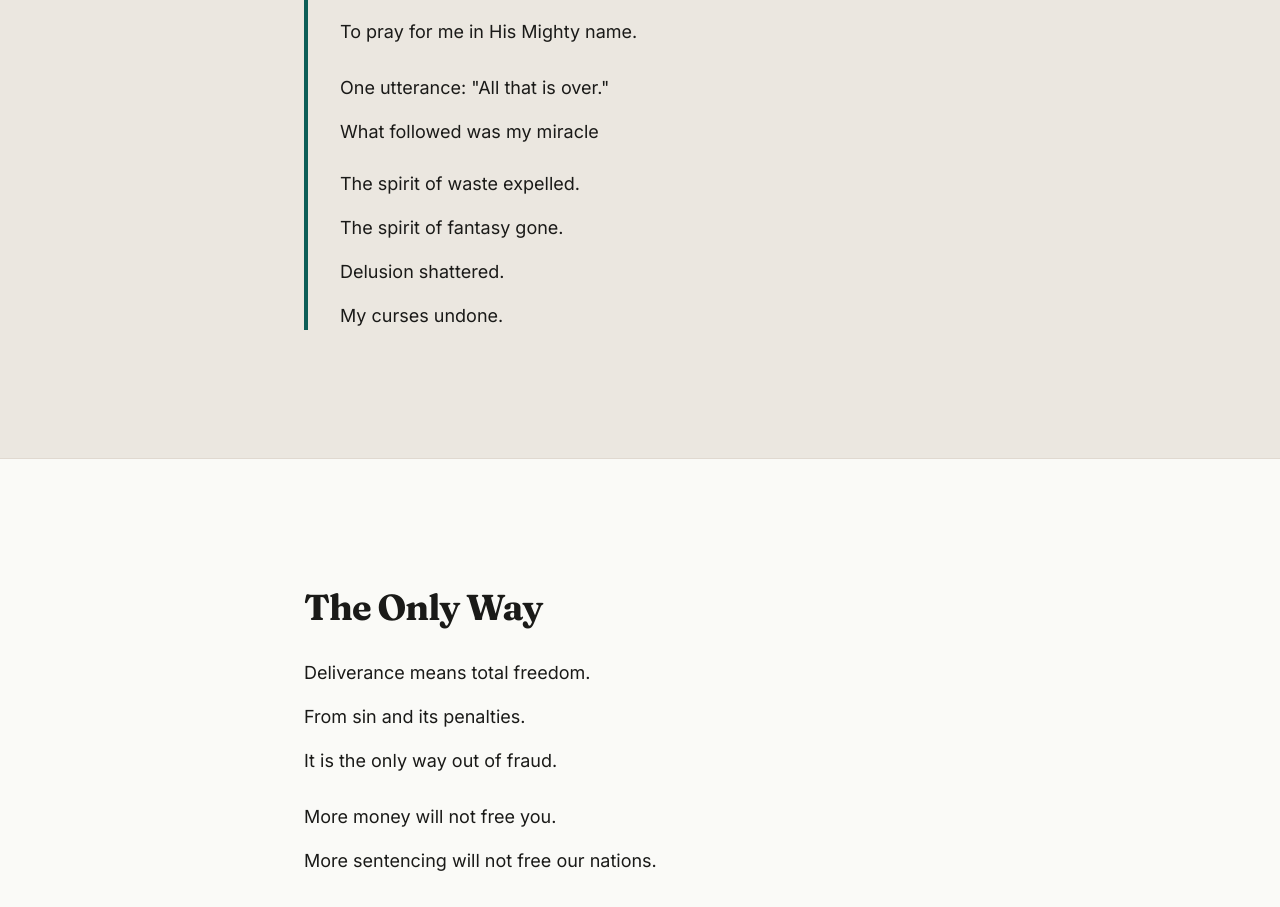
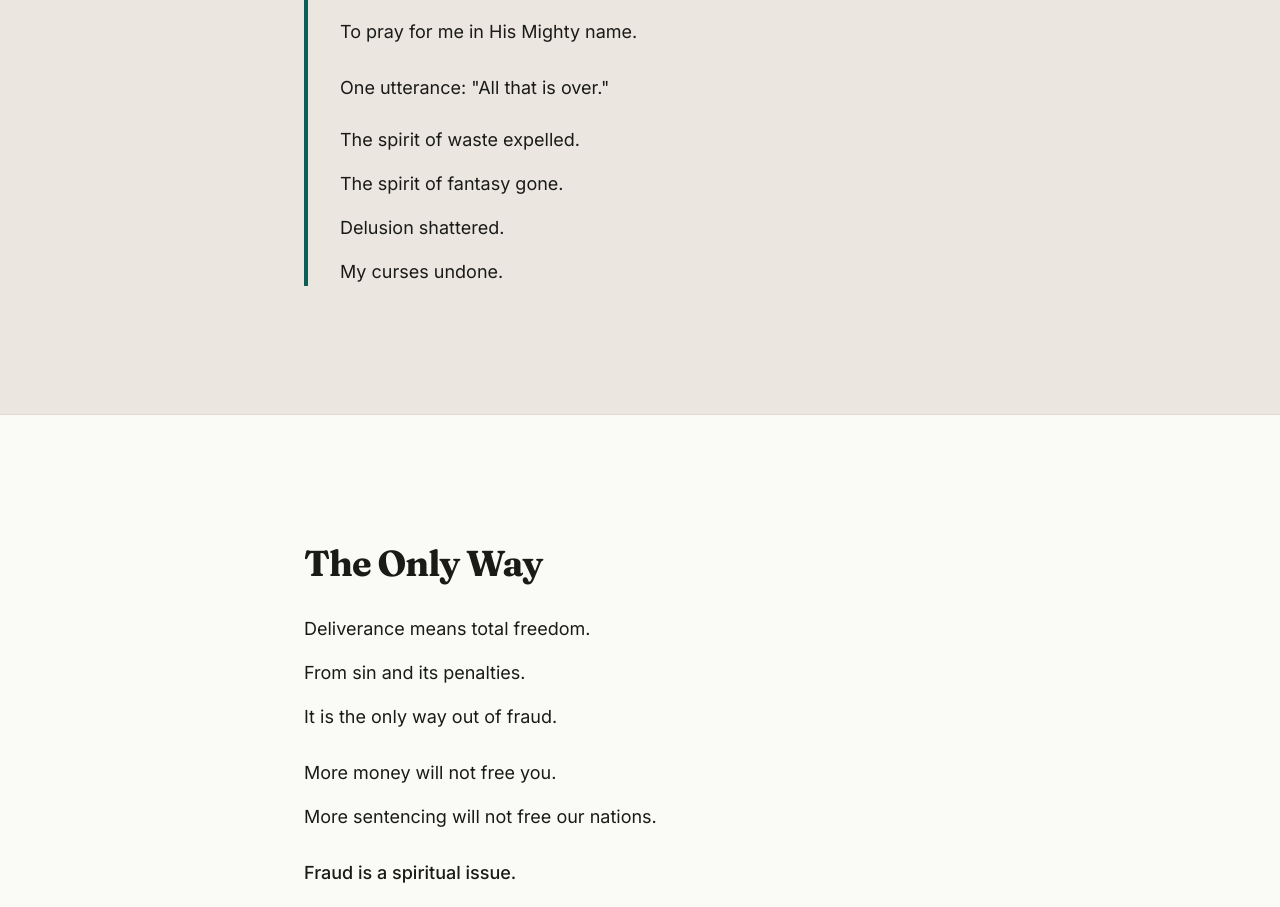
Before and after one commit to whoisjimilitan/restoration-community, a Next.js app in the folder apps/web/: page / in a window 1280 px wide. Shown: the part 2389-3296 px from the top of the page. Built offline with nearby package versions, Linux system fonts and the light colour scheme.

Commit message:
refine: remove narrative bridge from My Encounter for tighter flow
- Remove 'What followed was my miracle' (effects speak for themselves)
- Effects list now directly follows the utterance
- Reduces cognitive load, maintains impact

Co-Authored-By: Claude Haiku 4.5 <noreply@anthropic.com>

```diff
--- a/apps/web/src/app/page.tsx
+++ b/apps/web/src/app/page.tsx
@@ -114,7 +114,6 @@ export default function Home() {
             <p>God used Prophet TB Joshua.</p>
             <p>To pray for me in His Mighty name.</p>
             <p className="pt-3">One utterance: "All that is over."</p>
-            <p>What followed was my miracle</p>
             <p className="pt-2">The spirit of waste expelled.</p>
             <p>The spirit of fantasy gone.</p>
             <p>Delusion shattered.</p>
```
